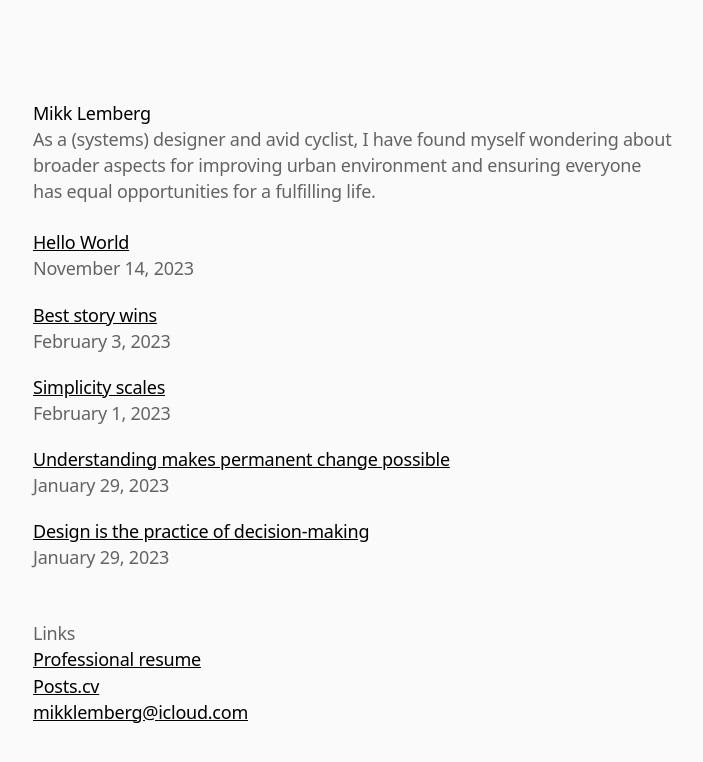
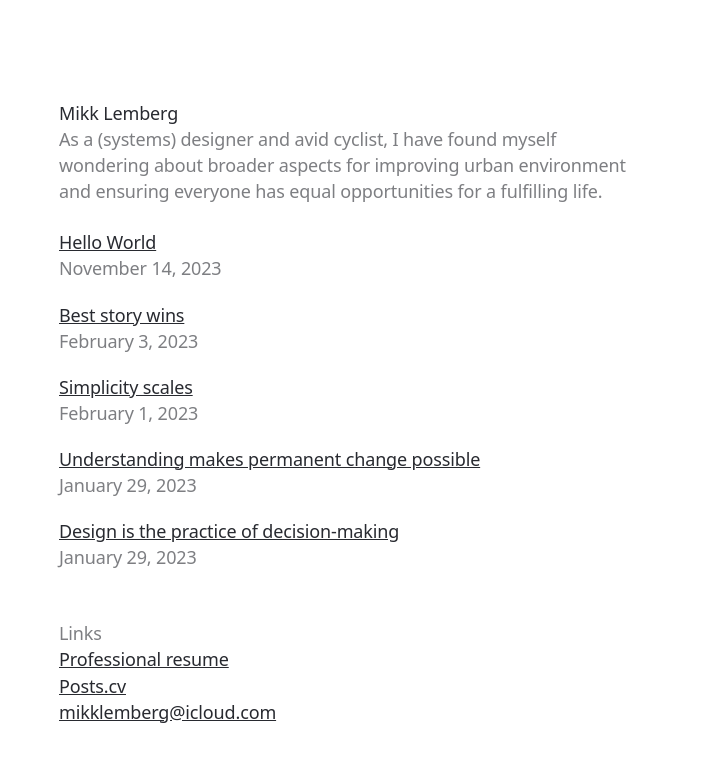
Before and after one commit to mikklemberg/My-personal-notes, a Jekyll site: the page built from README.md, in a window 1280 px wide. Shown: the top 762 px of the page, without its empty margins (287-990 px from the left). Built offline with Jekyll 4.4.1, drawn with Linux system fonts in a browser that asks for light colours; our own code applies the rules of GitHub Pages for plain Markdown files.

Commit message:
Update style.css

```diff
--- a/assets/css/style.css
+++ b/assets/css/style.css
@@ -10,12 +10,12 @@ html {
     font-weight: 400;
     font-size: 18px;
     line-height: 145%;
-    letter-spacing: -0.24px;
+    letter-spacing: -0.008em;
 }
 
 body {
-    background-color: #fafafa;
-    color: #000;
+    background-color: #fff;
+    color: #282a30;
 }
 
 h1, h2 {
@@ -25,7 +25,7 @@ h1, h2 {
 }
 
 a {
-    color: #000;
+    color: #282a30;
     text-decoration: underline;
     transition: color 0.3s ease;
 }
@@ -37,7 +37,7 @@ a:hover {
 
 .container {
     width: 95%;
-    max-width: 640px;
+    max-width: 588px;
     margin: 100px auto;
 }
 
@@ -48,9 +48,9 @@ a:hover {
 
 .content blockquote {
     border-left: 2px solid rgba(0, 0, 0, 0.33);
-    background-color: #F5F5F5;
+    background-color: #f5f5f5;
     margin-bottom: 27px;
-    color: #000;
+    color: #282a30;
     padding-left: 20px;
     padding-right: 10px;
     padding-top: 10px;
```
